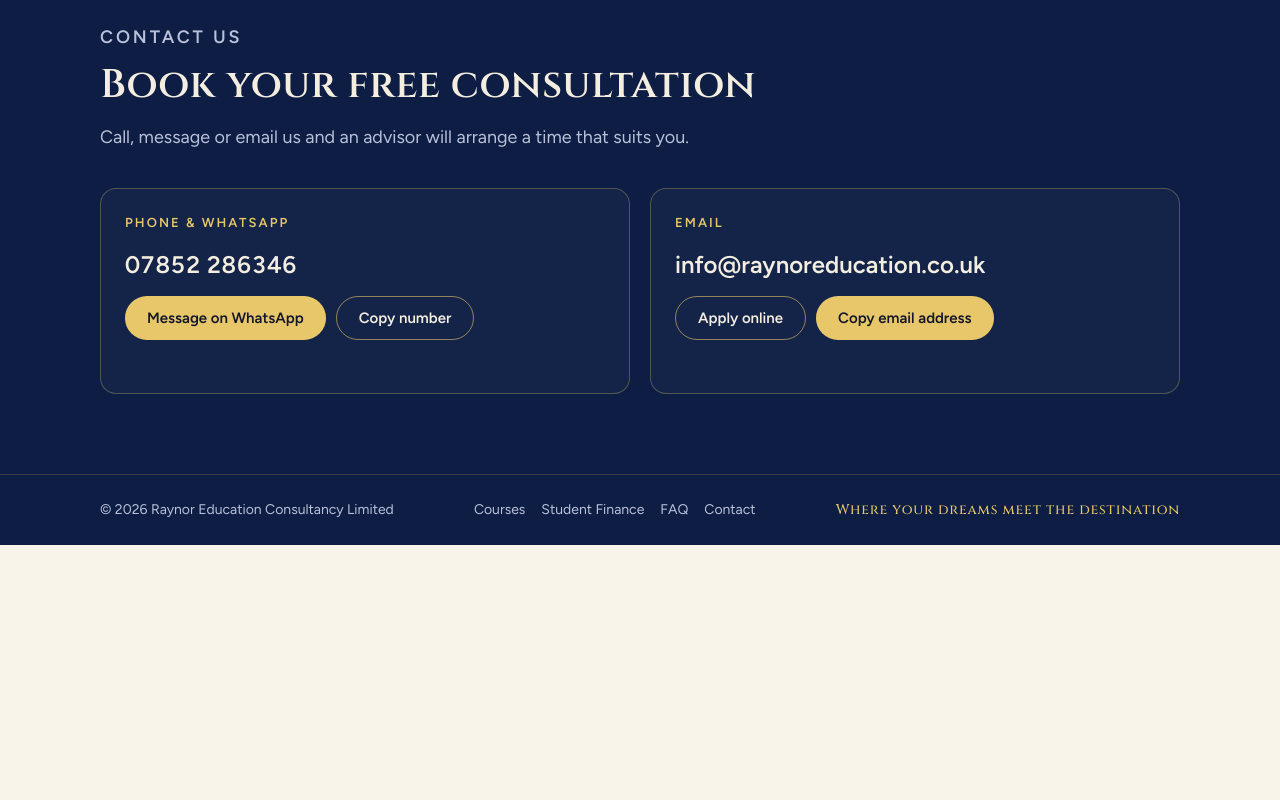
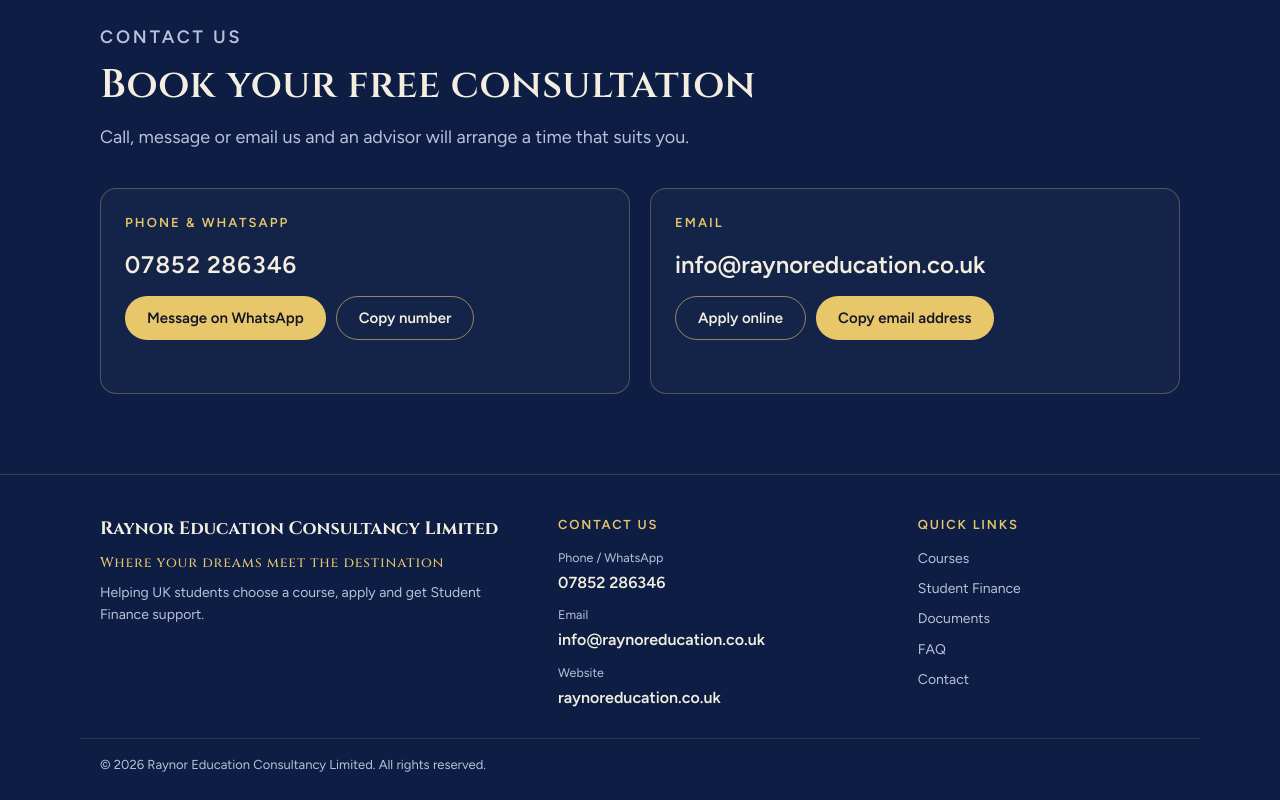
Before and after one commit to raynoreducationconsultancy-art/raynor-website, a plain HTML site: page index.html in a window 1280 px wide. Shown: the part 8569-9369 px from the top of the page. Before the commit the page ends 9114 px from the top, so only its background shows below. Drawn offline with Linux system fonts and the light colour scheme.

Commit message:
Footer with phone and email contact details
Co-Authored-By: Claude Opus 5.5 <noreply@anthropic.com>
Claude-Session: https://claude.ai/code/session_01EXT8iQqKA5ELcZnDsTthPk

```diff
--- a/index.html
+++ b/index.html
@@ -187,9 +187,19 @@ legend { font-size: 13.5px; font-weight: 600; color: var(--ink); margin-bottom:
 .cc .row { display: flex; flex-wrap: wrap; gap: 10px; }
 .copied { font-size: 14px; color: var(--gold-soft); min-height: 1.2em; }
 footer { background: var(--navy-deep); color: var(--on-navy-muted); font-size: 14px; border-top: 1px solid rgba(231,199,106,.2); }
-footer .wrap { display: flex; flex-wrap: wrap; justify-content: space-between; gap: 10px; padding-block: 24px; }
+footer .foot-grid { display: grid; grid-template-columns: 1.3fr 1fr .8fr; gap: 32px; padding-block: 40px 28px; }
+footer .foot-brand { display: flex; flex-direction: column; gap: 8px; }
+footer .foot-brand b { font-family: var(--display); font-size: 18px; color: var(--on-navy); }
 footer em { font-family: var(--display); font-style: normal; color: var(--gold-soft); letter-spacing: .06em; }
-footer nav { display: flex; flex-wrap: wrap; gap: 16px; }
+footer h3 { font-size: 13px; letter-spacing: .14em; text-transform: uppercase; color: var(--gold-soft); margin-bottom: 12px; font-family: var(--body); }
+.foot-contact { list-style: none; margin: 0; padding: 0; display: flex; flex-direction: column; gap: 10px; }
+.foot-contact li { display: flex; flex-direction: column; gap: 2px; }
+.foot-contact span { font-size: 12.5px; }
+.foot-contact a { color: var(--on-navy); font-size: 16px; font-weight: 600; text-decoration: none; overflow-wrap: anywhere; }
+.foot-contact a:hover { color: var(--gold-soft); }
+footer nav { display: flex; flex-direction: column; gap: 8px; }
+footer .foot-bottom { border-top: 1px solid rgba(231,199,106,.15); padding-block: 16px 24px; font-size: 13px; }
+@media (max-width: 760px) { footer .foot-grid { grid-template-columns: 1fr; gap: 24px; } footer nav { flex-direction: row; flex-wrap: wrap; gap: 8px 16px; } footer .foot-bottom { padding-bottom: 84px; } }
 footer nav a { text-decoration: none; }
 footer nav a:hover { color: var(--on-navy); }
 
@@ -662,11 +672,26 @@ footer nav a:hover { color: var(--on-navy); }
 </main>
 
 <footer>
-  <div class="wrap">
-    <span>&copy; 2026 Raynor Education Consultancy Limited</span>
-    <nav aria-label="Footer"><a href="#home-students">Courses</a><a href="#funding">Student Finance</a><a href="#faq">FAQ</a><a href="#contact">Contact</a></nav>
-    <em>Where your dreams meet the destination</em>
+  <div class="wrap foot-grid">
+    <div class="foot-brand">
+      <b>Raynor Education Consultancy Limited</b>
+      <em>Where your dreams meet the destination</em>
+      <span>Helping UK students choose a course, apply and get Student Finance support.</span>
+    </div>
+    <div class="foot-col">
+      <h3>Contact us</h3>
+      <ul class="foot-contact">
+        <li><span>Phone / WhatsApp</span><a href="tel:+447852286346">07852 286346</a></li>
+        <li><span>Email</span><a href="mailto:info@raynoreducation.co.uk">info@raynoreducation.co.uk</a></li>
+        <li><span>Website</span><a href="https://raynoreducation.co.uk">raynoreducation.co.uk</a></li>
+      </ul>
+    </div>
+    <div class="foot-col">
+      <h3>Quick links</h3>
+      <nav aria-label="Footer"><a href="#home-students">Courses</a><a href="#funding">Student Finance</a><a href="#documents">Documents</a><a href="#faq">FAQ</a><a href="#contact">Contact</a></nav>
+    </div>
   </div>
+  <div class="wrap foot-bottom"><span>&copy; 2026 Raynor Education Consultancy Limited. All rights reserved.</span></div>
 </footer>
 
 <a class="wa-float" href="https://wa.me/447852286346" target="_blank" rel="noopener" aria-label="Message us on WhatsApp"><svg viewBox="0 0 24 24" aria-hidden="true"><path d="M12 2a10 10 0 0 0-8.6 15.1L2 22l5-1.3A10 10 0 1 0 12 2zm0 18.2c-1.5 0-3-.4-4.3-1.2l-.3-.2-3 .8.8-2.9-.2-.3A8.2 8.2 0 1 1 12 20.2zm4.5-6.1c-.2-.1-1.5-.7-1.7-.8s-.4-.1-.6.1-.6.8-.8 1-.3.2-.5.1a6.7 6.7 0 0 1-3.3-2.9c-.2-.4.3-.4.8-1.3.1-.2 0-.3 0-.4l-.8-1.8c-.2-.5-.4-.4-.6-.4h-.5a1 1 0 0 0-.7.3 3 3 0 0 0-.9 2.2 5.2 5.2 0 0 0 1.1 2.8 11.9 11.9 0 0 0 4.6 4c1.7.7 2.4.8 3.2.7.5-.1 1.5-.6 1.8-1.2s.2-1.1.1-1.2-.2-.2-.4-.3z"/></svg><span>WhatsApp us</span></a>
```
